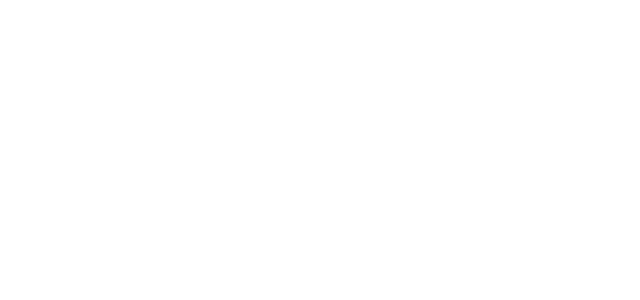
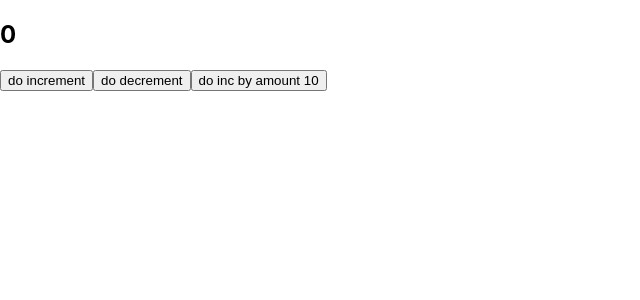
Before and after one commit to artt1c/react_demos, a React (Create React App) app: page / in a window 1280 px wide. Shown: the top 300 px of the page, without its empty margins (0-640 px from the left). Built offline with nearby package versions, Linux system fonts and the light colour scheme.

Commit message:
part 9 | redux toolkit

```diff
--- a/package.json
+++ b/package.json
@@ -15,7 +15,10 @@
     "react-dom": "^19.0.0",
     "react-scripts": "5.0.1",
     "typescript": "^4.9.5",
-    "web-vitals": "^2.1.4"
+    "web-vitals": "^2.1.4",
+    "redux": "^5.0.1",
+    "react-redux": "^9.2.0",
+    "@reduxjs/toolkit": "^2.6.1"
   },
   "scripts": {
     "start": "react-scripts start",
--- a/src/App.tsx
+++ b/src/App.tsx
@@ -1,11 +1,22 @@
 import React, {FC} from 'react';
 import './App.css';
+import {decrement, increment, incrementByAmount, useAppDispatch, useAppSelector} from "./redux/store";
 
 const App: FC = ()=> {
+
+  const counter1ValueState = useAppSelector(state => state.counter1SliceState.value);
+  const dispatch = useAppDispatch();
+
   return (
-    <>
+    <div>
+      <h2>{counter1ValueState}</h2>
 
-    </>
+      <button onClick={()=>dispatch(increment())}>do increment</button>
+
+      <button onClick={()=>dispatch(decrement())}>do decrement</button>
+
+      <button onClick={()=>dispatch(incrementByAmount(10))}>do inc by amount 10</button>
+    </div>
   );
 }
 
--- a/src/index.tsx
+++ b/src/index.tsx
@@ -2,16 +2,14 @@ import React from 'react';
 import ReactDOM from 'react-dom/client';
 import './index.css';
 import App from './App';
-import reportWebVitals from './reportWebVitals';
+import {Provider} from "react-redux";
+import store from "./redux/store";
 
 const root = ReactDOM.createRoot(
   document.getElementById('root') as HTMLElement
 );
 root.render(
-  <App />
+  <Provider store={store}>
+    <App />
+  </Provider>
 );
-
-// If you want to start measuring performance in your app, pass a function
-// to log results (for example: reportWebVitals(console.log))
-// or send to an analytics endpoint. Learn more: https://bit.ly/CRA-vitals
-reportWebVitals();
--- /dev/null
+++ b/src/redux/store.ts
@@ -0,0 +1,49 @@
+import {configureStore, createSlice, PayloadAction} from "@reduxjs/toolkit";
+import {useDispatch, useSelector} from "react-redux";
+
+type CounterStateType = {
+  value: number;
+}
+
+const initialState:CounterStateType = {
+  value: 0,
+}
+
+const counter1Slice
+  = createSlice({
+  name: 'counter1SliceName',
+  initialState: initialState,
+  reducers: {
+    increment: (state) => {
+      state.value += 1
+    },
+    decrement: (state) => {
+      state.value -= 1
+
+    },
+    incrementByAmount: (
+      state,
+      action:PayloadAction<number>) => {
+      state.value += action.payload
+
+    }
+  }
+});
+
+export const {decrement, increment, incrementByAmount} = counter1Slice.actions;
+
+
+const store = configureStore({
+  reducer: {
+    counter1SliceState: counter1Slice.reducer
+  }
+});
+
+
+export type AppDispatch = typeof store.dispatch;
+export const useAppDispatch = useDispatch.withTypes<AppDispatch>();
+
+export type RootState = ReturnType<typeof store.getState>
+export const useAppSelector = useSelector.withTypes<RootState>();
+
+export default store;
--- a/src/reportWebVitals.ts
+++ /dev/null
@@ -1,15 +0,0 @@
-import { ReportHandler } from 'web-vitals';
-
-const reportWebVitals = (onPerfEntry?: ReportHandler) => {
-  if (onPerfEntry && onPerfEntry instanceof Function) {
-    import('web-vitals').then(({ getCLS, getFID, getFCP, getLCP, getTTFB }) => {
-      getCLS(onPerfEntry);
-      getFID(onPerfEntry);
-      getFCP(onPerfEntry);
-      getLCP(onPerfEntry);
-      getTTFB(onPerfEntry);
-    });
-  }
-};
-
-export default reportWebVitals;
```
Also changed, not shown: 1 other file (tests, documents, lock files or other folders).
